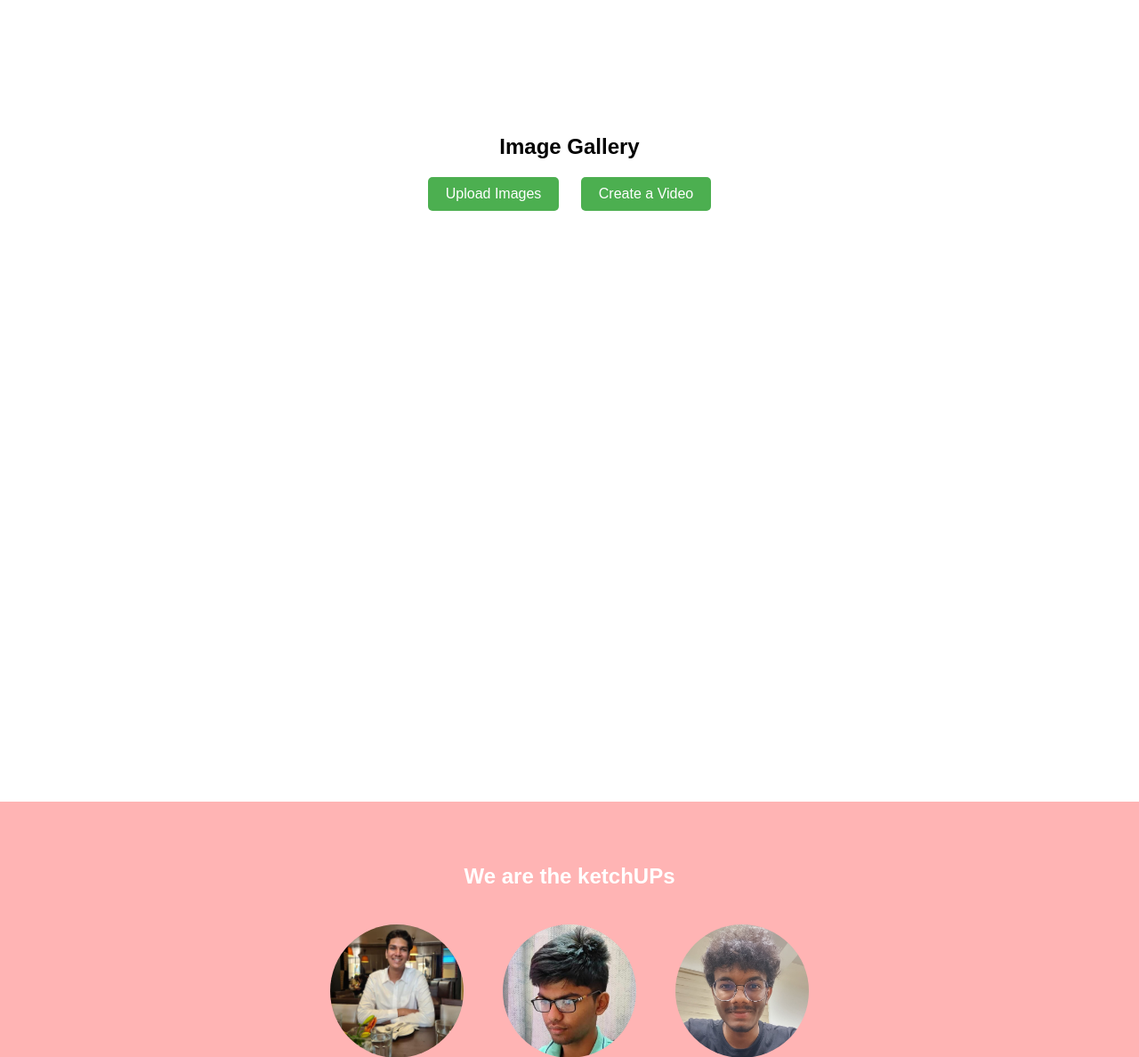
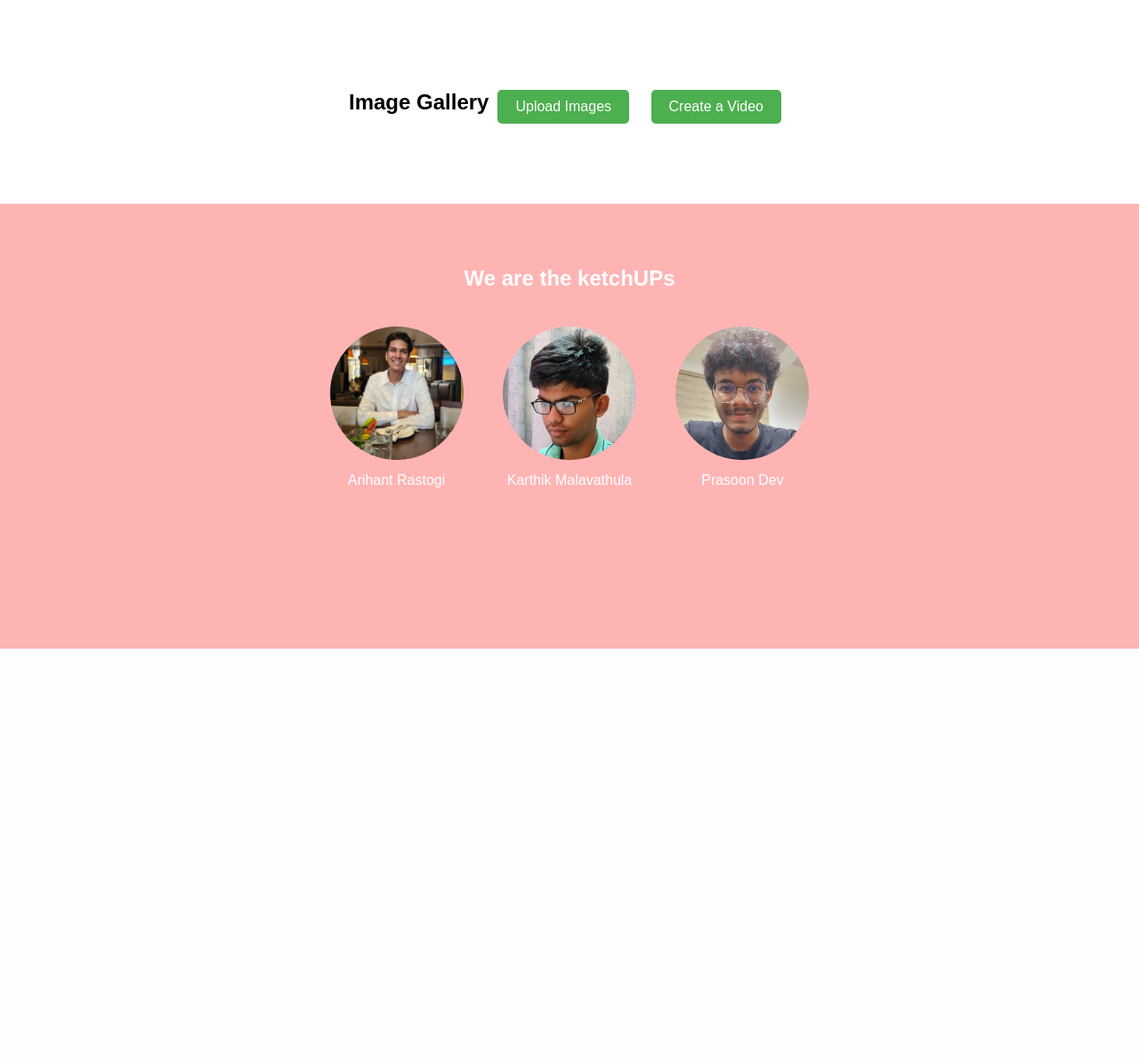
Before and after one commit to prasoondev/Ketchup, a Flask app: template templates/website.html in a window 1280 px wide. Shown: the part 869-2057 px from the top of the page at 89% size. After the commit the page ends 1598 px from the top, so only its background shows below. Run offline with Flask 3, Linux system fonts and the light colour scheme; the template is opened without the code that fills it, so the values that code supplies are empty; some libraries are stand-ins or nearby versions.

Commit message:
Update website.css

```diff
--- a/static/website.css
+++ b/static/website.css
@@ -47,8 +47,12 @@
 
 /* Flexbox Section Styles */
 #flexbox-section {
-    overflow-x: auto; /* Add horizontal scrollbar if content overflows */
-    white-space: nowrap; /* Prevent line breaks */
+    height: auto;
+    padding: 50px 0;
+    text-align: center;
+    display: flex;
+    flex-wrap: wrap; /* Allow items to wrap to the next row */
+    justify-content: center /* Prevent line breaks */
 }
 
 .gallery-title {
@@ -84,7 +88,7 @@
 }
 
 .image-container img {
-    max-width: 200px; /* Adjust as needed */
+    width: 300px; /* Adjust as needed */
     height: auto;
     display: block;
 }
```
